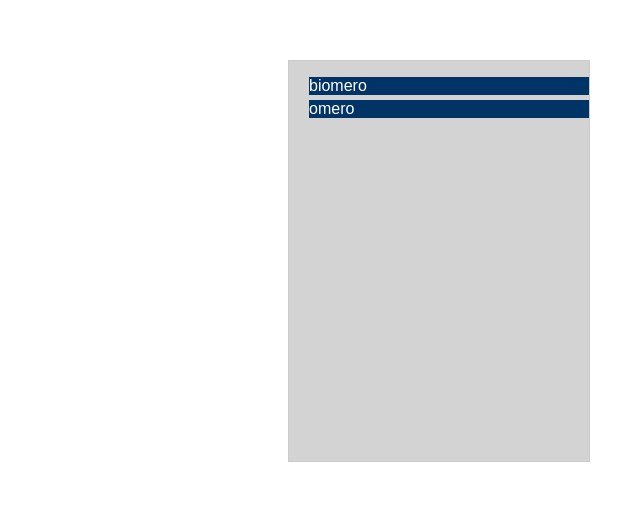
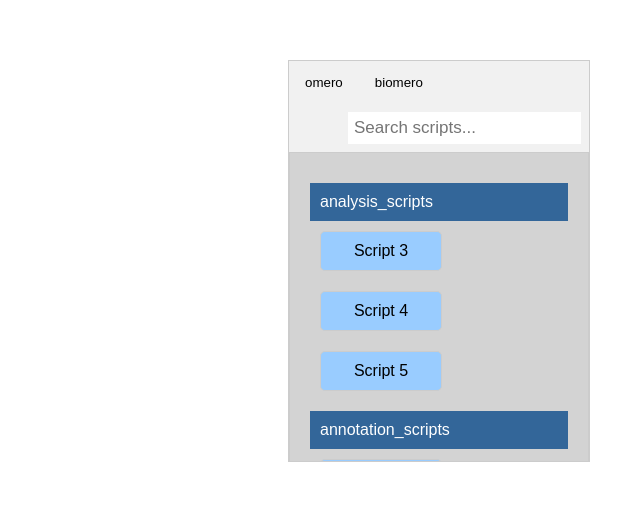
Before and after one commit to rodrigolearns/biomero_widget2, a plain HTML site: page index.html in a window 1280 px wide. Shown: the part 288-800 px from the top of the page, without its empty margins (640-1280 px from the left). Drawn offline with nearby package versions, Linux system fonts and the light colour scheme.

Commit message:
changing to script cards, tabs, and searchbar

```diff
--- a/index.html
+++ b/index.html
@@ -11,8 +11,17 @@
 </head>
 <body>
     <div id="draggable">
-        <!-- Script menu will be loaded here -->
-        <p>Loading script menu...</p>
+        <div class="tabs">
+            <button class="tablink" onclick="openTab(event, 'omero')">omero</button>
+            <button class="tablink" onclick="openTab(event, 'biomero')">biomero</button>
+            <input type="text" id="searchBar" placeholder="Search scripts..." onkeyup="searchScripts()">
+        </div>
+        <div id="omero" class="tabcontent">
+            <!-- omero scripts will be loaded here -->
+        </div>
+        <div id="biomero" class="tabcontent">
+            <!-- biomero scripts will be loaded here -->
+        </div>
     </div>
     <script src="static/js/main.js"></script>
 </body>
--- a/static/css/style.css
+++ b/static/css/style.css
@@ -14,38 +14,64 @@ body {
     overflow: auto; /* Add scroll if content overflows */
 }
 
-.script-menu ul {
-    list-style-type: none;
-    padding: 0;
-    margin-left: 20px; /* Indentation for nested lists */
+.tabs {
+    overflow: hidden;
+    background-color: #f1f1f1;
+    border-bottom: 1px solid #ccc;
 }
 
-.script-menu li {
-    margin: 5px 0;
+.tabs button {
+    background-color: inherit;
+    float: left;
+    border: none;
+    outline: none;
+    cursor: pointer;
+    padding: 14px 16px;
+    transition: 0.3s;
 }
 
-.script-menu a {
-    text-decoration: none;
-    color: white; /* Set the text color to white for better readability on dark backgrounds */
+.tabs button:hover {
+    background-color: #ddd;
 }
 
-.script-menu a:hover {
-    text-decoration: underline;
+.tabs button.active {
+    background-color: #ccc;
 }
 
-.directory-level-1 {
-    background-color: #003366; /* Dark blue background for first-tier directories */
+.tabs input[type="text"] {
+    float: right;
+    padding: 6px;
+    margin: 8px;
+    border: none;
+    font-size: 17px;
 }
 
-.directory-level-2 {
-    background-color: #336699; /* Slightly lighter blue background for second-tier directories */
+.tabcontent {
+    display: none;
+    padding: 20px;
+    border: 1px solid #ccc;
+    border-top: none;
 }
 
-.directory-level-3 {
-    background-color: #6699cc; /* Even lighter blue background for third-tier directories */
+.subdirectory-header {
+    background-color: #336699; /* Slightly lighter blue for subdirectory headers */
+    color: white;
+    padding: 10px;
+    margin-top: 10px;
 }
 
-.script {
-    background-color: #99ccff; /* Light blue background for scripts */
+.script-cards-container {
+    display: flex;
+    flex-wrap: wrap;
+}
+
+.script-card {
+    background-color: #99ccff; /* Light blue background for script cards */
     color: black; /* Black text for better readability */
+    padding: 10px;
+    margin: 10px;
+    border: 1px solid #ccc;
+    border-radius: 5px;
+    width: 100px;
+    text-align: center;
 }
--- a/static/js/main.js
+++ b/static/js/main.js
@@ -3,8 +3,6 @@ var jQueryNoConflict = jQuery.noConflict(true);
 jQueryNoConflict(document).ready(function($) {
     $("#draggable").draggable().resizable();
 
-    // Function to fetch and render the script menu
-    function fetchScriptMenu() {
     // Sample script structure with updated script names
     var sampleScripts = [
         {
@@ -49,53 +47,63 @@ jQueryNoConflict(document).ready(function($) {
         }
     ];
 
-        // Simulate an AJAX request to fetch the script menu
-        setTimeout(function() {
-            var scriptMenuHtml = buildScriptMenuHtml(sampleScripts, 1);
-            $("#draggable").html(scriptMenuHtml);
+    // Function to fetch and render the script menu
+    function fetchScriptMenu() {
+        var omeroHtml = buildScriptMenuHtml(sampleScripts[1].ul);
+        var biomeroHtml = buildScriptMenuHtml(sampleScripts[0].ul);
 
-            // Bind click event to directory links
-            $("#draggable").on('click', 'a.directory', function(event) {
-                event.preventDefault();
-                var $a = $(this);
-                var $ul = $a.next('ul');
-                $ul.toggle();
-            });
-        }, 1000); // Simulate network delay
+        $("#omero").html(omeroHtml);
+        $("#biomero").html(biomeroHtml);
+
+        // Show the default tab (omero)
+        openTab(null, 'omero');
     }
 
     // Function to build the script menu HTML
-    function buildScriptMenuHtml(scriptMenu, level) {
-        var html = '<div class="script-menu"><ul>';
+    function buildScriptMenuHtml(scriptMenu) {
+        var html = '';
         scriptMenu.forEach(function(item) {
             if (item.id) {
                 // Leaf node (script)
-                html += '<li class="script"><a href="/webclient/script_ui/' + item.id + '/">' + item.name + '...</a></li>';
+                html += '<div class="script-card">' + item.name + '</div>';
             } else {
                 // Directory node
-                var folderClass = getDirectoryClass(level);
-                html += '<li class="' + folderClass + '"><a href="#" class="directory">' + item.name + '</a>';
-                if (Array.isArray(item.ul)) {
-                    html += '<ul style="display:none">' + buildScriptMenuHtml(item.ul, level + 1) + '</ul>';
-                }
-                html += '</li>';
+                html += '<div class="subdirectory-header">' + item.name + '</div>';
+                html += '<div class="script-cards-container">' + buildScriptMenuHtml(item.ul) + '</div>';
             }
         });
-        html += '</ul></div>';
         return html;
     }
 
-    // Function to determine the class based on the directory level
-    function getDirectoryClass(level) {
-        switch (level) {
-            case 1:
-                return 'directory-level-1';
-            case 2:
-                return 'directory-level-2';
-            case 3:
-                return 'directory-level-3';
-            default:
-                return 'directory-level-3'; // Use directory-level-3 for any deeper levels
+    // Function to open a tab
+    window.openTab = function(event, tabName) {
+        var i, tabcontent, tablinks;
+        tabcontent = document.getElementsByClassName("tabcontent");
+        for (i = 0; i < tabcontent.length; i++) {
+            tabcontent[i].style.display = "none";
+        }
+        tablinks = document.getElementsByClassName("tablink");
+        for (i = 0; i < tablinks.length; i++) {
+            tablinks[i].className = tablinks[i].className.replace(" active", "");
+        }
+        document.getElementById(tabName).style.display = "block";
+        if (event) {
+            event.currentTarget.className += " active";
+        }
+    }
+
+    // Function to search scripts
+    window.searchScripts = function() {
+        var input, filter, scriptCards, i;
+        input = document.getElementById("searchBar");
+        filter = input.value.toLowerCase();
+        scriptCards = document.getElementsByClassName("script-card");
+        for (i = 0; i < scriptCards.length; i++) {
+            if (scriptCards[i].innerHTML.toLowerCase().indexOf(filter) > -1) {
+                scriptCards[i].style.display = "";
+            } else {
+                scriptCards[i].style.display = "none";
+            }
         }
     }
 
```
Lines whose indentation alone changed are shown as unchanged.
